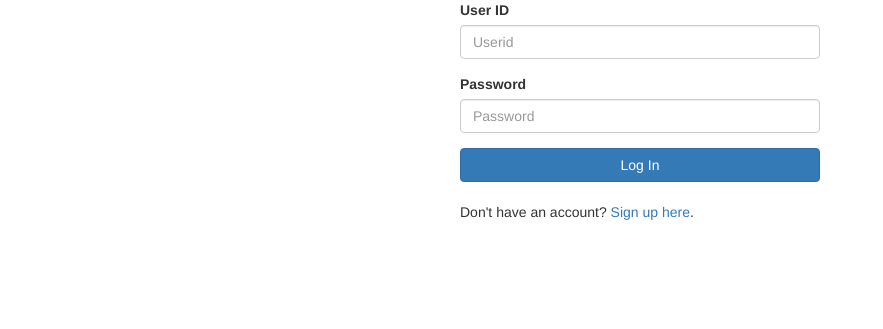
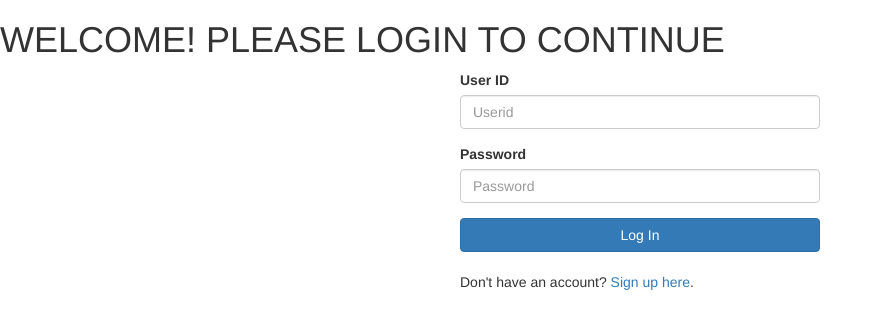
Before and after one commit to AlphyJoseph/OnlineTestSeries1, a Flask app: page / in a window 1280 px wide. Shown: the top 329 px of the page, without its empty margins (0-883 px from the left). Run offline with Flask 2, Linux system fonts and the light colour scheme; some libraries are stand-ins or nearby versions.

Commit message:
display changes

```diff
--- a/main.py
+++ b/main.py
@@ -46,7 +46,7 @@ def login():
 		if result:
 			session['logged_in'] = True
 		else:
-			flash('Invalid Credentials')
+			flash('Invalid Credentials....Please register and proceed to Login')
 	return redirect(url_for('home'))
 
 @app.route('/registerScreen')
@@ -70,13 +70,13 @@ def register():
 		result = query.first()
 
 		if result:
-			flash('User Exists')
+			flash('User already exists! Please login')
 		else:
 			hash_password = hashlib.sha512(PASSWORD).hexdigest()
 			user = User(USN,hash_password)
 			DBsession.add(user)
 			DBsession.commit()
-			flash('User Added')
+			flash('User Registration Successful!')
 	return render_template('index.html')
 
 #Logs user out
--- a/templates/index.html
+++ b/templates/index.html
@@ -2,6 +2,7 @@
 
 
 {% block body %}
+<h1>WELCOME! PLEASE LOGIN TO CONTINUE</h1>
 <div class="container">
     <div class="row">
         <div class="col-md-4 col-md-offset-4">
--- a/templates/register.html
+++ b/templates/register.html
@@ -2,7 +2,7 @@
 
 
 {% block body %}
-<h1>Register here</h1>
+<h1>REGISTER HERE</h1>
 <div class="container">
     <div class="row">
         <div class="col-md-4 col-md-offset-4">
```
Also changed, not shown: static/css/fileinput.min.css.
